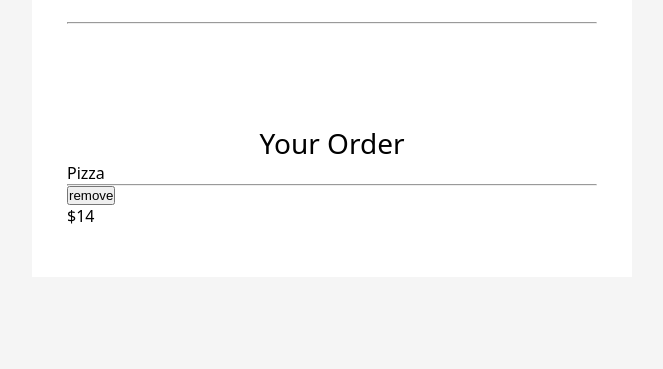
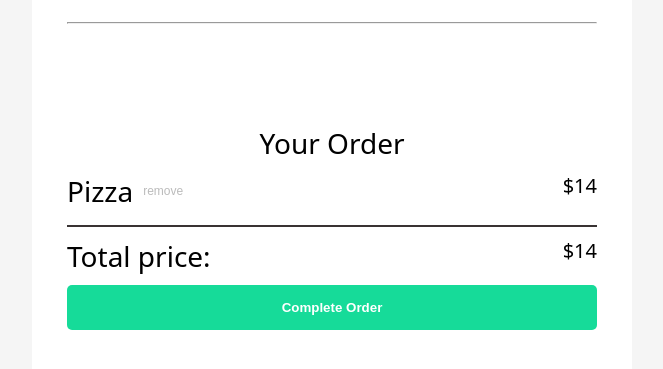
Before and after one commit to sercansimsek/Ordering_app, a website built with Vite: page index.html in a window 1280 px wide. Shown: the part 615-984 px from the top of the page, without its empty margins (308-971 px from the left). Before the commit the page ends 892 px from the top, so only its background shows below. Built offline with nearby package versions, Linux system fonts and the light colour scheme; a web font is replaced by a local one.

Commit message:
Order total section styled

```diff
--- a/index.css
+++ b/index.css
@@ -18,7 +18,7 @@ body {
 .main-container {
 	display: flex;
 	flex-direction: column;
-    padding: 50px 35px;
+	padding: 50px 35px;
 	gap: 25px;
 }
 
@@ -69,11 +69,60 @@ body {
 /* Main order */
 
 .main-order {
-    padding: 50px 35px;
+	display: flex;
+	flex-direction: column;
+	gap: 10px;
+	padding: 50px 35px;
 }
 
 .order-title {
-    font-size: 28px;
-    color: #000;
-    text-align: center;
+	font-size: 28px;
+	color: #000;
+	text-align: center;
 }
+
+.order-list {
+	display: flex;
+	justify-content: center;
+	align-items: center;
+	gap: 10px;
+}
+
+.order-name, .total-title {
+	font-size: 28px;
+	color: #000;
+}
+
+.order-btn {
+	font-size: 12px;
+	color: #bbb;
+	border: none;
+	background-color: #fff;
+	cursor: pointer;
+}
+
+.order-price, .total-price {
+	margin: 0 0 auto auto;
+	font-size: 20px;
+}
+
+.order-divider {
+	margin-top: 5px;
+	background-color: #393333;
+	border: none;
+	height: 2px;
+}
+
+.order-total {
+	display: flex;
+	justify-content: space-between;
+}
+
+.complete-btn {
+	background-color: #16DB99;
+	color: #fff;
+	border: none;
+	border-radius: 5px;
+	padding: 15px;
+	font-weight: 900;
+}
--- a/index.html
+++ b/index.html
@@ -36,10 +36,15 @@
 				<p class="order-title">Your Order</p>
 				<div class="order-list">
 					<p class="order-name">Pizza</p>
-					<hr />
 					<button class="order-btn">remove</button>
 					<p class="order-price">$14</p>
 				</div>
+				<hr class="order-divider"/>
+				<div class="order-total">
+					<p class="total-title">Total price:</p>
+					<p class="total-price">$14</p>
+				</div>
+				<button class="complete-btn">Complete Order</button>
 			</section>
 		</main>
 
--- a/index.js
+++ b/index.js
@@ -6,9 +6,10 @@ const mainOrder = document.querySelector(".main-order");
 function render() {
 	let contentHtml = "";
 
-	menuArray.map((item) => {
-		const { name, ingredients, price, emoji } = item;
-		contentHtml += `
+	menuArray
+		.map((item) => {
+			const { name, ingredients, price, emoji } = item;
+			contentHtml += `
       <div class="main-card">
         <span class="card-icon">${emoji}</span>
         <div class="card-details">
@@ -20,7 +21,8 @@ function render() {
       </div>
       <hr>
   `;
-	});
+		})
+		.join("");
 
 	mainContainer.innerHTML = contentHtml;
 }
```
